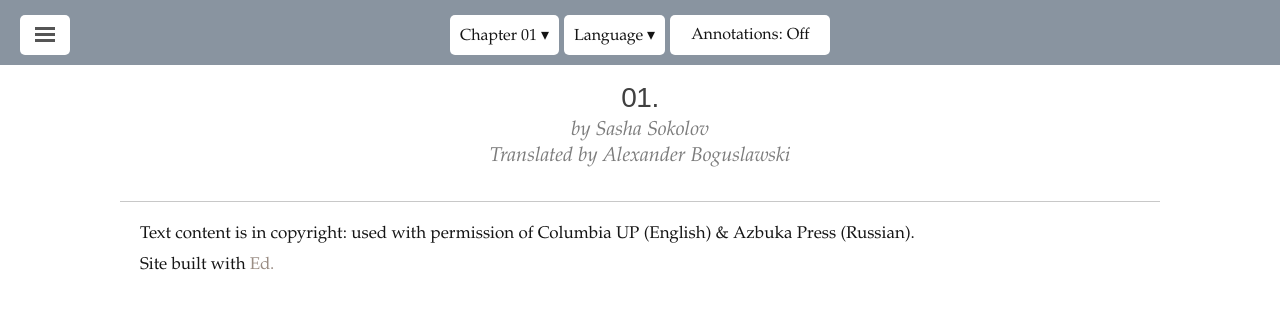
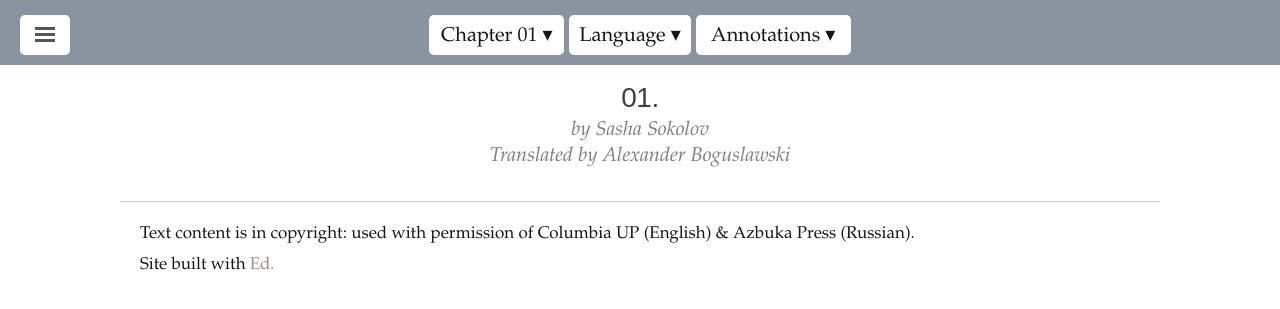
Before and after one commit to encyclopedia-of-the-dog/encyclopedia-of-the-dog.github.io, a Jekyll site: the page built from _chapters/01.md, in a window 1280 px wide. Shown: the top 309 px of the page. Built offline with Jekyll 4.4.1, drawn with Linux system fonts in a browser that asks for light colours.

Commit message:
add annotations dropdown

```diff
--- a/_chapters/01.md
+++ b/_chapters/01.md
@@ -7,7 +7,7 @@ language: en
 ---
 
 <div class="banner" id="annotation-text">
-    <button class="expbtn" id="expand-annotations" onclick="expandAnnotations()">svg</button>
+    <button class="expbtn" id="expand-annotations" onclick="expandAnnotations()">▲</button>
     <div id="annotations-en">
         {% for annotation in site.data.comments-01_en %}
         {% include annotation-en.html %}
--- a/_layouts/bilingual.html
+++ b/_layouts/bilingual.html
@@ -22,10 +22,23 @@ layout: default
         <button class="btn" id="btn-ru" onclick="showRussian()">Russian</button>
         <button class="btn" id="btn-both" onclick="showBoth()">Both</button>
     </li>
+    <li class="button-container dropdown" id="annotation-buttons">
+      <button class="btn dropbtn" id="btn-show-annotations-menu" onclick="showAnnotationsMenu()">Annotations ▾</button>
+      <div class="dropdown-content" id="annotations-menu-list">
+        <button class="btn" id="btn-en" onclick="hideAnnotations()">Off</button>
+        <button class="btn" id="btn-en" onclick="showAnnotations(); showEnglishAnnotations()">English</button>
+        <button class="btn" id="btn-ru" onclick="showAnnotations(); showRussianAnnotations()">Russian*</button>
+        <button class="btn active" id="btn-both" onclick="showAnnotations(); showBothAnnotations()">Both*</button>
+        <p>*available for Russian text only</p>
+      </div>
+    </li>
+    <!--
+    </li>
     <li class="button-container" id="annotation-buttons">
       <button class="btn" id="btn-show-annotations" onclick="showAnnotations()">Annotations: Off</button>
       <button class="btn" id="btn-hide-annotations" onclick="hideAnnotations()">Annotations: On</button>
     </li>
+    -->
   </ul>
 
   {{ content }}
--- a/_sass/_ed.scss
+++ b/_sass/_ed.scss
@@ -903,7 +903,7 @@ li.prose-indent {
   .btn {
     font-family: $main-font;
     color: $text-color;
-    font-size: 16px;
+    font-size: 1rem;
     height: 2rem;
     min-width: 5rem;
     padding: 0 .5rem;
@@ -923,8 +923,16 @@ li.prose-indent {
     min-width: 5rem;
   }
 
+  #chapter-menu {
+    width: 6.75rem;
+  }
+
+  #chapter-list {
+    width: inherit;
+  }
+
   #btn-show-chapters {
-    min-width: 5rem;
+    width: 6.75rem;
   }
 
   #language-buttons {
@@ -947,7 +955,7 @@ li.prose-indent {
     display: block;
     color: $text-color  !important;
     text-decoration: none;
-    min-width: inherit;
+    width: inherit;
   }
 
   .chapter-link:hover,
@@ -966,6 +974,36 @@ li.prose-indent {
     .btn:focus {
       background-color: transparentize(#dedede, 0.5);
     }
+  }
+
+  #annotation-buttons {
+    width: 7.75rem;
+  }
+
+  #btn-show-annotations-menu {
+    width: 7.75rem;
+  }
+
+  #annotations-menu-list {
+    width: inherit;
+
+    .btn {
+      display: block;
+      width: 100%;
+      border-radius: 0% !important;
+      background-color: #ffffff00;
+    }
+
+    .btn:hover,
+    .btn:focus {
+      background-color: transparentize(#dedede, 0.5);
+    }
+
+    p {
+      margin: 0;
+      font-size: 0.75rem;
+    }
+
   }
 
   .show {
@@ -1198,6 +1236,7 @@ footer {
 }
 
 #expand-annotations {
+  color: #a9a9a9;
   width: 5rem;
   height: 1.25rem;
   position: fixed;
```
Also changed, not shown: other parts of _layouts/bilingual.html (+28 -8 lines).
